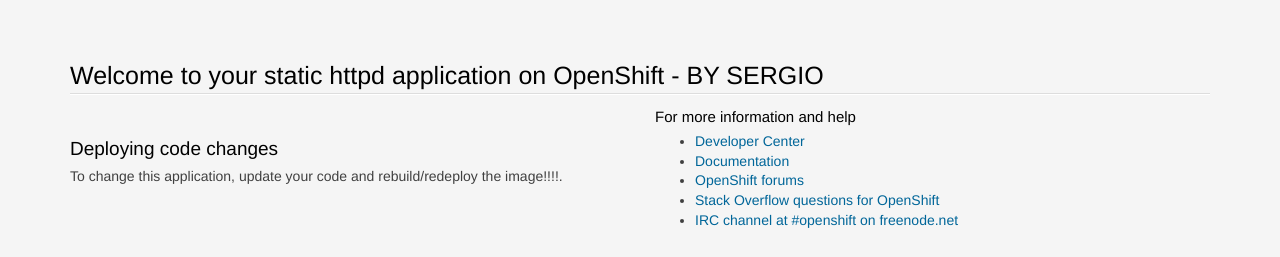
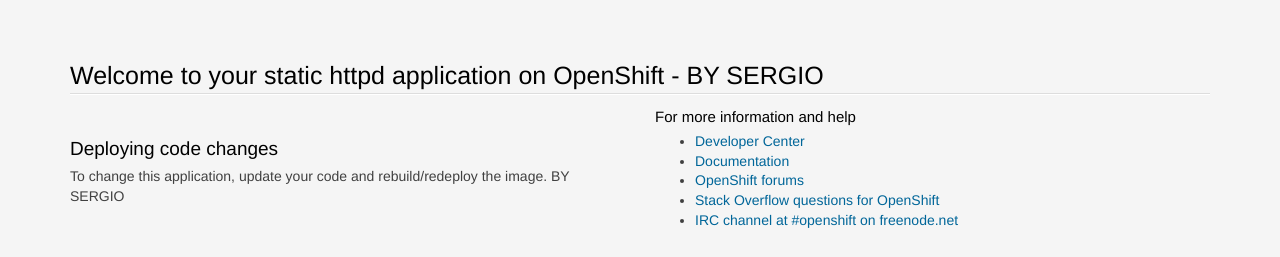
Before and after one commit to sergiomis68/myweb, a plain HTML site: page index.html in a window 1280 px wide. Shown: the top 257 px of the page. Drawn offline with Linux system fonts and the light colour scheme.

Commit message:
Update index.html

```diff
--- a/index.html
+++ b/index.html
@@ -215,7 +215,7 @@
     <section class='col-xs-12 col-sm-6 col-md-6'>
       <section>
         <h2>Deploying code changes</h2>
-          <p>To change this application, update your code and rebuild/redeploy the image!!!!.</p>
+          <p>To change this application, update your code and rebuild/redeploy the image. BY SERGIO</p>
       </section>
     </section>
     <section class="col-xs-12 col-sm-6 col-md-6">
```
